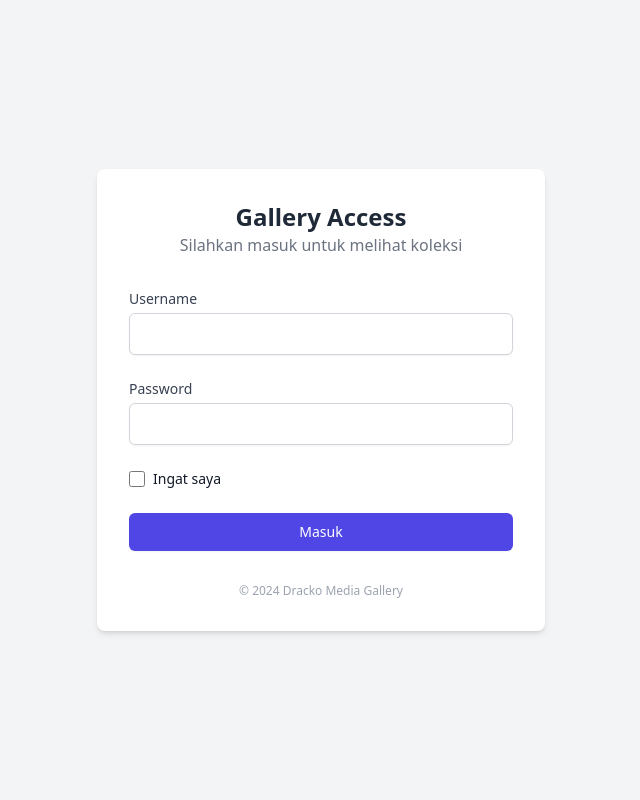
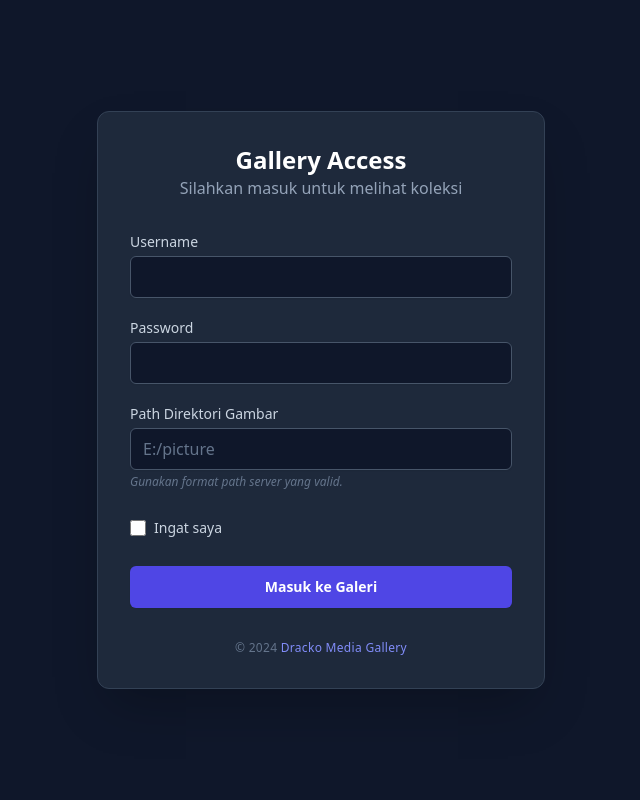
Before and after one commit to ddracko87/Image-gallery, a FastAPI app: page /login in a window 1280 px wide. Shown: the whole page, without its empty margins (319-959 px from the left). Run offline with FastAPI, Linux system fonts and the light colour scheme; some libraries are stand-ins or nearby versions.

Commit message:
merubah path dari hardcoded ke variabel konstan

```diff
--- a/main.py
+++ b/main.py
@@ -1,50 +1,45 @@
-from fastapi import FastAPI, Request, HTTPException, Depends, Query, status
+from fastapi import FastAPI, Request, HTTPException, Depends, Query, status, Form
 from fastapi.staticfiles import StaticFiles
 from fastapi.responses import HTMLResponse, FileResponse, RedirectResponse
 from fastapi.templating import Jinja2Templates
 from fastapi.security import OAuth2PasswordRequestForm
-from starlette.responses import Response
 from datetime import datetime, timedelta
 from jose import JWTError, jwt
 import os
 import pathlib
 
-# --- KONFIGURASI KEAMANAN (WAJIB ADA) ---
+# --- KONFIGURASI KEAMANAN ---
 SECRET_KEY = "ganti_dengan_kunci_sangat_rahasia_anda"
 ALGORITHM = "HS256"
-ACCESS_TOKEN_EXPIRE_MINUTES = 480 # 8 Jam
+ACCESS_TOKEN_EXPIRE_MINUTES = 480
 COOKIE_NAME = "access_token"
 
 app = FastAPI()
-
 ITEMS_PER_PAGE = 50
-IMAGE_DIRECTORY = pathlib.Path("E:/picture")
 templates = Jinja2Templates(directory="templates")
-
 app.mount("/static", StaticFiles(directory="static"), name="static")
 
-# --- LOGIKA TOKEN JWT ---
+# --- UTILITY JWT ---
 def create_access_token(data: dict):
     to_encode = data.copy()
     expire = datetime.utcnow() + timedelta(minutes=ACCESS_TOKEN_EXPIRE_MINUTES)
     to_encode.update({"exp": expire})
     return jwt.encode(to_encode, SECRET_KEY, algorithm=ALGORITHM)
 
-def get_current_username(request: Request):
+def get_current_user(request: Request):
     token = request.cookies.get(COOKIE_NAME)
     if not token:
-        # Jika tidak ada token, lempar ke halaman login
         raise HTTPException(status_code=status.HTTP_401_UNAUTHORIZED)
     try:
         payload = jwt.decode(token, SECRET_KEY, algorithms=[ALGORITHM])
         username: str = payload.get("sub")
-        if username is None:
+        path: str = payload.get("path")
+        if username is None or path is None:
             raise HTTPException(status_code=status.HTTP_401_UNAUTHORIZED)
-        return username
+        return {"username": username, "path": pathlib.Path(path)}
     except JWTError:
         raise HTTPException(status_code=status.HTTP_401_UNAUTHORIZED)
 
-# --- GLOBAL EXCEPTION HANDLER (Untuk Redirect Otomatis ke Login) ---
 @app.exception_handler(status.HTTP_401_UNAUTHORIZED)
 async def auth_exception_handler(request: Request, exc: HTTPException):
     return RedirectResponse(url="/login")
@@ -56,12 +51,18 @@ def login_page(request: Request):
     return templates.TemplateResponse("login.html", {"request": request})
 
 @app.post("/token")
-def login_action(form_data: OAuth2PasswordRequestForm = Depends()):
+def login_action(
+    form_data: OAuth2PasswordRequestForm = Depends(),
+    folder_path: str = Form(...) # Field ini harus ada di login.html
+):
+    path_obj = pathlib.Path(folder_path)
+    if not path_obj.is_dir():
+        # Anda bisa menggunakan [FastAPI HTTPException](https://fastapi.tiangolo.com) untuk detail error
+        raise HTTPException(status_code=400, detail="Path direktori tidak ditemukan di server")
+
     if form_data.username == "admin" and form_data.password == "admin":
-        access_token = create_access_token(data={"sub": form_data.username})
-
+        access_token = create_access_token(data={"sub": form_data.username, "path": str(path_obj)})
         response = RedirectResponse(url="/", status_code=status.HTTP_302_FOUND)
-        # Simpan ke cookie agar browser otomatis mengirimnya di setiap request
         response.set_cookie(
             key=COOKIE_NAME,
             value=access_token,
@@ -78,24 +79,27 @@ def logout():
     response.delete_cookie(COOKIE_NAME)
     return response
 
-# --- RUTE APLIKASI (DENGAN PROTEKSI) ---
+# --- RUTE APLIKASI ---
 
 @app.get("/", response_class=HTMLResponse)
-def index(request: Request, username: str = Depends(get_current_username)):
-    folders = [d.name for d in IMAGE_DIRECTORY.iterdir() if d.is_dir()]
+def index(request: Request, user: dict = Depends(get_current_user)):
+    img_dir = user["path"]
+    folders = [d.name for d in img_dir.iterdir() if d.is_dir()]
     return templates.TemplateResponse(
         "list_folders.html",
-        {"request": request, "folders": folders, "username": username}
+        {"request": request, "folders": folders, "username": user["username"]}
     )
 
 @app.get("/gallery/{folder_name:path}", response_class=HTMLResponse)
 def gallery_view(
     request: Request,
     folder_name: str,
-    username: str = Depends(get_current_username),
+    user: dict = Depends(get_current_user),
     page: int = Query(1, ge=1)
 ):
-    target_folder = IMAGE_DIRECTORY / folder_name
+    base_dir = user["path"]
+    target_folder = base_dir / folder_name
+
     if not target_folder.is_dir():
         raise HTTPException(status_code=404)
 
@@ -107,9 +111,10 @@ def gallery_view(
     total_images = len(all_images)
     start_index = (page - 1) * ITEMS_PER_PAGE
     end_index = start_index + ITEMS_PER_PAGE
-    images_on_page = all_images[start_index:end_index]
+    images_on_page = sorted(all_images)[start_index:end_index]
 
-    file_urls = [f"/view/{img.relative_to(IMAGE_DIRECTORY).as_posix()}" for img in images_on_page]
+    # Gunakan relative_to agar URL tetap bersih
+    file_urls = [f"/view/{img.relative_to(base_dir).as_posix()}" for img in images_on_page]
 
     return templates.TemplateResponse(
         "list_files.html",
@@ -118,7 +123,7 @@ def gallery_view(
             "files": file_urls,
             "folder_name": folder_name,
             "subfolders": subfolders,
-            "username": username,
+            "username": user["username"],
             "page": page,
             "has_next": end_index < total_images,
             "has_prev": page > 1,
@@ -128,15 +133,16 @@ def gallery_view(
     )
 
 @app.get("/view/{file_path:path}")
-def protected_static(file_path: str, username: str = Depends(get_current_username)):
-    target_file = IMAGE_DIRECTORY / file_path
+def protected_static(file_path: str, user: dict = Depends(get_current_user)):
+    target_file = user["path"] / file_path
     if not target_file.is_file():
         raise HTTPException(status_code=404)
     return FileResponse(target_file)
 
 @app.delete("/files/{file_path:path}", status_code=204)
-def delete_file(file_path: str, username: str = Depends(get_current_username)):
-    target_file = (IMAGE_DIRECTORY / file_path).resolve()
-    if not target_file.is_file() or not target_file.is_relative_to(IMAGE_DIRECTORY):
-        raise HTTPException(status_code=404)
+def delete_file(file_path: str, user: dict = Depends(get_current_user)):
+    # Gunakan [Path.resolve](https://docs.python.org) untuk keamanan extra
+    target_file = (user["path"] / file_path).resolve()
+    if not target_file.is_file() or not target_file.is_relative_to(user["path"].resolve()):
+        raise HTTPException(status_code=403, detail="Akses ditolak atau file tidak ditemukan")
     os.remove(target_file)
--- a/templates/login.html
+++ b/templates/login.html
@@ -6,45 +6,54 @@
     <title>Login - Gallery Dracko</title>
     <script src="https://cdn.tailwindcss.com"></script>
 </head>
-<body class="bg-gray-100 h-screen flex items-center justify-center">
+<body class="bg-[#0f172a] h-screen flex items-center justify-center">
 
-    <div class="bg-white p-8 rounded-lg shadow-md w-full max-w-md">
+    <div class="bg-[#1e293b] p-8 rounded-xl shadow-2xl w-full max-w-md border border-slate-700">
         <div class="text-center mb-8">
-            <h1 class="text-2xl font-bold text-gray-800">Gallery Access</h1>
-            <p class="text-gray-500">Silahkan masuk untuk melihat koleksi</p>
+            <h1 class="text-2xl font-bold text-white">Gallery Access</h1>
+            <p class="text-slate-400">Silahkan masuk untuk melihat koleksi</p>
         </div>
 
-        <!-- Penting: Action harus ke /token dan method POST -->
-        <form action="/token" method="POST" class="space-y-6">
+        <form action="/token" method="POST" class="space-y-5">
+            <!-- Input Username -->
             <div>
-                <label class="block text-sm font-medium text-gray-700">Username</label>
+                <label class="block text-sm font-medium text-slate-300">Username</label>
                 <input type="text" name="username" required
-                    class="mt-1 block w-full px-3 py-2 border border-gray-300 rounded-md shadow-sm focus:outline-none focus:ring-indigo-500 focus:border-indigo-500">
+                    class="mt-1 block w-full px-3 py-2 bg-[#0f172a] border border-slate-600 rounded-md shadow-sm text-white placeholder-slate-500 focus:outline-none focus:ring-2 focus:ring-indigo-500 focus:border-transparent transition duration-200">
             </div>
 
+            <!-- Input Password -->
             <div>
-                <label class="block text-sm font-medium text-gray-700">Password</label>
+                <label class="block text-sm font-medium text-slate-300">Password</label>
                 <input type="password" name="password" required
-                    class="mt-1 block w-full px-3 py-2 border border-gray-300 rounded-md shadow-sm focus:outline-none focus:ring-indigo-500 focus:border-indigo-500">
+                    class="mt-1 block w-full px-3 py-2 bg-[#0f172a] border border-slate-600 rounded-md shadow-sm text-white placeholder-slate-500 focus:outline-none focus:ring-2 focus:ring-indigo-500 focus:border-transparent transition duration-200">
             </div>
 
-            <div class="flex items-center justify-between">
+            <!-- Input Path Direktori -->
+            <div>
+                <label class="block text-sm font-medium text-slate-300">Path Direktori Gambar</label>
+                <input type="text" name="folder_path" placeholder="E:/picture" required
+                    class="mt-1 block w-full px-3 py-2 bg-[#0f172a] border border-slate-600 rounded-md shadow-sm text-white placeholder-slate-500 focus:outline-none focus:ring-2 focus:ring-indigo-500 focus:border-transparent transition duration-200">
+                <p class="mt-1 text-xs text-slate-500 italic">Gunakan format path server yang valid.</p>
+            </div>
+
+            <div class="flex items-center justify-between py-2">
                 <div class="flex items-center">
-                    <input type="checkbox" class="h-4 w-4 text-indigo-600 focus:ring-indigo-500 border-gray-300 rounded">
-                    <label class="ml-2 block text-sm text-gray-900">Ingat saya</label>
+                    <input type="checkbox" id="remember" class="h-4 w-4 bg-[#0f172a] border-slate-600 text-indigo-500 focus:ring-indigo-500 rounded">
+                    <label for="remember" class="ml-2 block text-sm text-slate-300">Ingat saya</label>
                 </div>
             </div>
 
             <div>
                 <button type="submit"
-                    class="w-full flex justify-center py-2 px-4 border border-transparent rounded-md shadow-sm text-sm font-medium text-white bg-indigo-600 hover:bg-indigo-700 focus:outline-none focus:ring-2 focus:ring-offset-2 focus:ring-indigo-500">
-                    Masuk
+                    class="w-full flex justify-center py-2.5 px-4 border border-transparent rounded-md shadow-sm text-sm font-semibold text-white bg-indigo-600 hover:bg-indigo-500 focus:outline-none focus:ring-2 focus:ring-offset-2 focus:ring-offset-[#1e293b] focus:ring-indigo-500 transition duration-150">
+                    Masuk ke Galeri
                 </button>
             </div>
         </form>
 
-        <p class="mt-8 text-center text-xs text-gray-400">
-            &copy; 2024 Dracko Media Gallery
+        <p class="mt-8 text-center text-xs text-slate-500 font-medium tracking-wide">
+            &copy; 2024 <span class="text-indigo-400">Dracko Media Gallery</span>
         </p>
     </div>
 
```
Also changed, not shown: templates/list_files.html (+49 -0 lines).
